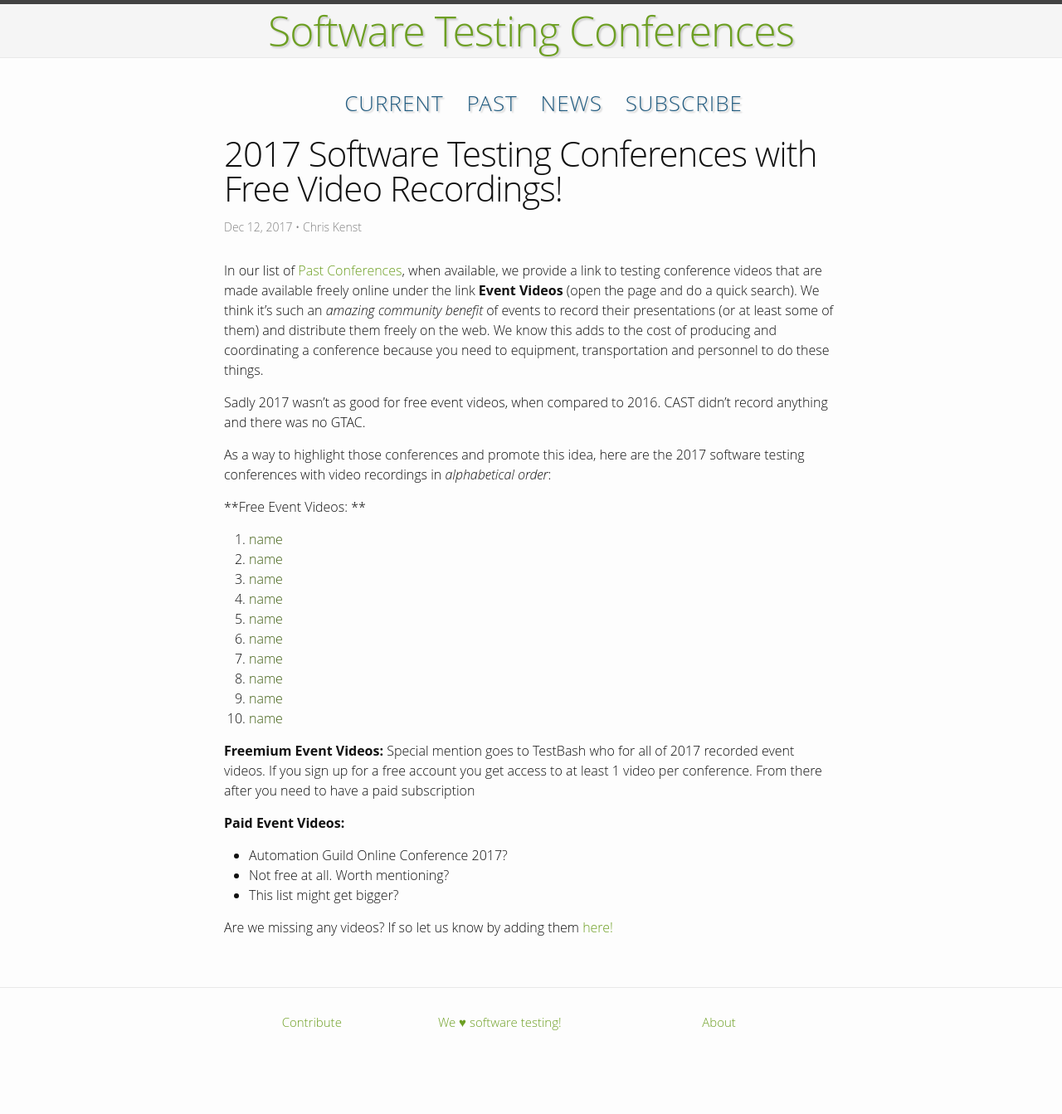
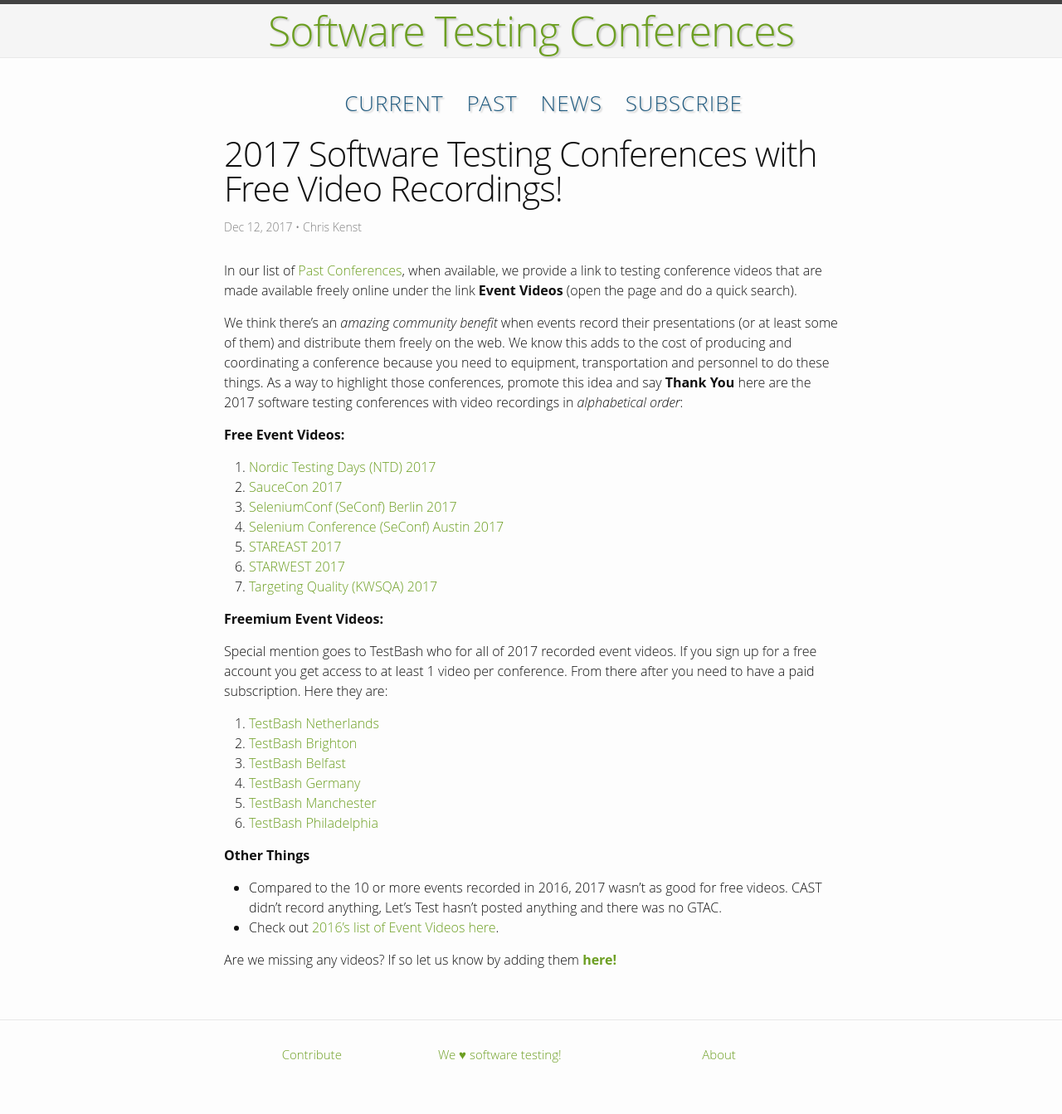
Before and after one commit to TestingConferences/testingconferences.github.io, a Jekyll site: the page built from _posts/2017-12-12-2017-videos.md, in a window 1280 px wide. Shown: the whole page at 83% size. Built offline with Jekyll 4.4.1, drawn with Linux system fonts in a browser that asks for light colours; before the commit the page ends 1304 px from its top, so only the background shows below that.

Commit message:
2017 STC conference video posts. Closes #120

```diff
--- a/_posts/2017-12-12-2017-videos.md
+++ b/_posts/2017-12-12-2017-videos.md
@@ -1,35 +1,38 @@
 ---
 layout: post
 title:  "2017 Software Testing Conferences with Free Video Recordings!"
-date:   2017-12-12 11:49:00
+date:   2017-12-12 08:49:00
 categories: news
 author: Chris Kenst
 ---
 
-In our list of <a href="/past" target="_blank">Past Conferences</a>, when available, we provide a link to testing conference videos that are made available freely online under the link **Event Videos** (open the page and do a quick search). We think it's such an *amazing community benefit* of events to record their presentations (or at least some of them) and distribute them freely on the web. We know this adds to the cost of producing and coordinating a conference because you need to equipment, transportation and personnel to do these things.
+In our list of <a href="/past" target="_blank">Past Conferences</a>, when available, we provide a link to testing conference videos that are made available freely online under the link **Event Videos** (open the page and do a quick search).
 
-Sadly 2017 wasn't as good for free event videos, when compared to 2016. CAST didn't record anything and there was no GTAC.
+We think there's an *amazing community benefit* when events record their presentations (or at least some of them) and distribute them freely on the web. We know this adds to the cost of producing and coordinating a conference because you need to equipment, transportation and personnel to do these things. As a way to highlight those conferences, promote this idea and say **Thank You** here are the 2017 software testing conferences with video recordings in *alphabetical order*:
 
-As a way to highlight those conferences and promote this idea, here are the 2017 software testing conferences with video recordings in *alphabetical order*:
-
-**Free Event Videos: **
-1. <a href="" target="_blank">name</a>
-2. <a href="" target="_blank">name</a>
-3. <a href="" target="_blank">name</a>
-4. <a href="" target="_blank">name</a>
-5. <a href="" target="_blank">name</a>
-6. <a href="" target="_blank">name</a>
-7. <a href="" target="_blank">name</a>
-8. <a href="" target="_blank">name</a>
-9. <a href="" target="_blank">name</a>
-10. <a href="" target="_blank">name</a>
+**Free Event Videos:**
+1. <a href="https://www.youtube.com/watch?v=aopOwwwkwLk&list=PLF_V0R0nbO9xc6sxT5CEuzBmKfp0YmVsA" target="_blank">Nordic Testing Days (NTD) 2017</a>
+1. <a href="https://saucecon.com/2017/" target="_blank">SauceCon 2017</a>
+1. <a href="https://www.youtube.com/watch?v=v9OoXIZobdk&list=PLRdSclUtJDYV8I_B5rLkMI7jL_JMv7GRO" target="_blank">SeleniumConf (SeConf) Berlin 2017</a>
+1. <a href="https://www.youtube.com/playlist?list=PLRdSclUtJDYXFVU37NEqh4KkT78BLqjcG" target="_blank">Selenium Conference (SeConf) Austin 2017</a>
+1. <a href="https://www.youtube.com/watch?v=xi2GuEJh2MU&list=PLk81My95-GE9fOtfu6gp-K6OaVt6zWiIm" target="_blank">STAREAST 2017</a>
+1. <a href="https://www.youtube.com/watch?v=Mg0wtsTAetA&list=PLk81My95-GE9k51HEkcY_H0X0wbwxeHnz" target="_blank">STARWEST 2017</a>
+1. <a href="http://kwsqa.org/tq2018/past-conferences/tq2017/keynotelive/" target="_blank">Targeting Quality (KWSQA) 2017</a>
 
 **Freemium Event Videos:**
-Special mention goes to TestBash who for all of 2017 recorded event videos. If you sign up for a free account you get access to at least 1 video per conference. From there after you need to have a paid subscription
 
-**Paid Event Videos:**
-- Automation Guild Online Conference 2017?
-- Not free at all. Worth mentioning?
-- This list might get bigger?
+Special mention goes to TestBash who for all of 2017 recorded event videos. If you sign up for a free account you get access to at least 1 video per conference. From there after you need to have a paid subscription. Here they are:
 
-Are we missing any videos? If so let us know by adding them <a href="https://github.com/TestingConferences/testingconferences.github.io/blob/master/_data/past.yml" target="_blank">here!</a>
+1. <a href="https://dojo.ministryoftesting.com/series/testbash-netherlands-2017" target="_blank">TestBash Netherlands</a>
+1. <a href="https://dojo.ministryoftesting.com/series/testbash-brighton-2017" target="_blank">TestBash Brighton
+1. <a href="https://dojo.ministryoftesting.com/series/testbash-belfast-2017" target="_blank">TestBash Belfast
+1. <a href="https://dojo.ministryoftesting.com/series/testbash-germany-2017" target="_blank">TestBash Germany
+1. <a href="https://dojo.ministryoftesting.com/series/testbash-manchester-2017" target="_blank">TestBash Manchester
+1. <a href="https://dojo.ministryoftesting.com/series/testbash-philadelphia-2017" target="_blank">TestBash Philadelphia
+
+**Other Things**
+
+- Compared to the 10 or more events recorded in 2016, 2017 wasn't as good for free videos. CAST didn't record anything, Let's Test hasn't posted anything and there was no GTAC.
+- Check out <a href="/news/2017/12/11/2016-videos.html" target="_blank">2016's list of Event Videos here</a>.
+
+Are we missing any videos? If so let us know by adding them **<a href="https://github.com/TestingConferences/testingconferences.github.io/blob/master/_data/past.yml" target="_blank">here!</a>**
```
